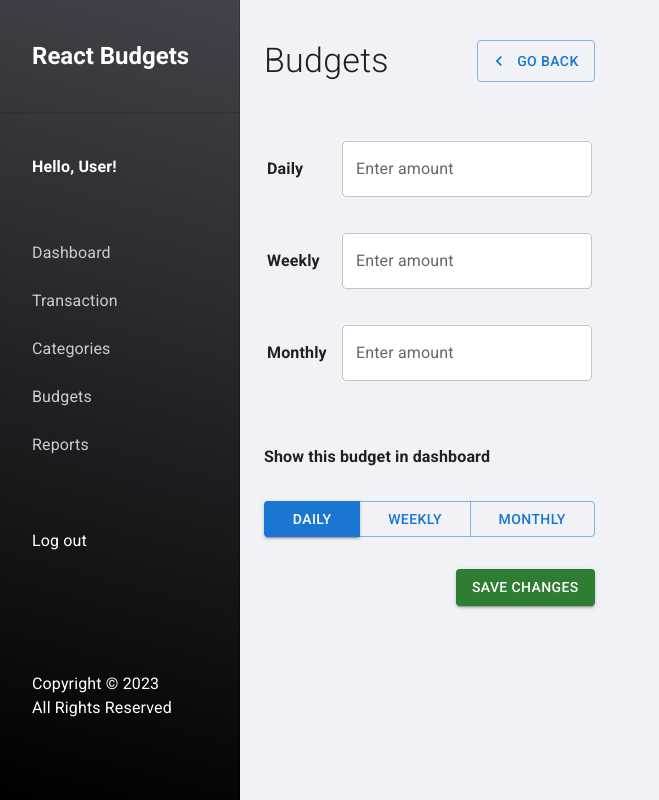
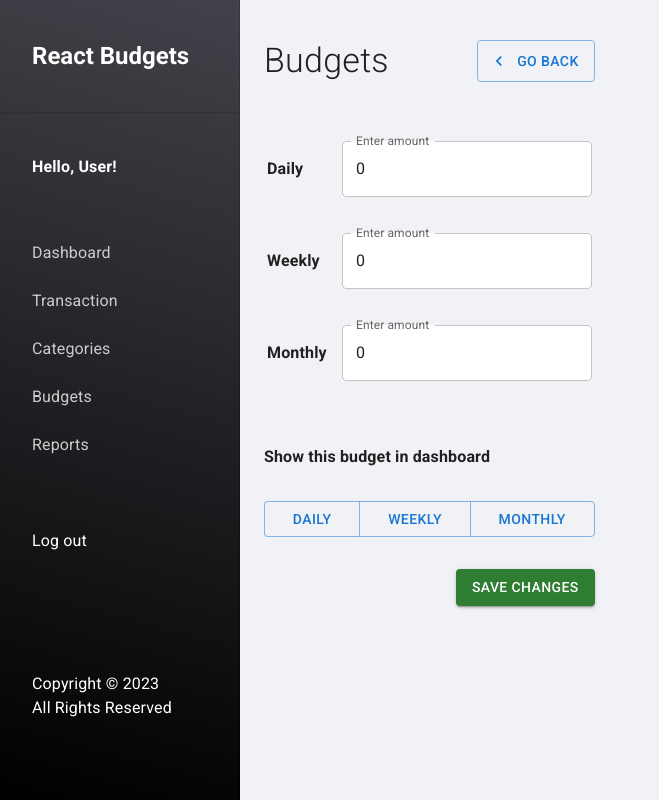
Before and after one commit to jaz016/react-budgets, a React (Create React App) app: page /budgets in a window 1280 px wide. Shown: the whole page, without its empty margins (0-659 px from the left). Built offline with nearby package versions, Linux system fonts and the light colour scheme; data requests are answered from the project's data file.

Commit message:
build: setting budgets functionality

```diff
--- a/src/components/BudgetForm/BudgetForm.js
+++ b/src/components/BudgetForm/BudgetForm.js
@@ -1,35 +1,140 @@
+import { useState, useEffect } from 'react';
 import TextField from '@mui/material/TextField';
 import Button from '@mui/material/Button';
 import ButtonGroup from '@mui/material/ButtonGroup';
 
 function BudgetForm() {
+	let [budget, setBudget] = useState({
+		daily: '',
+		weekly: '',
+		monthly: ''
+	});
+	let [showInHomepage, setShowInHomepage] = useState('');
+	let budgets = {
+		...budget,
+		showInHomepage
+	}
+
+	useEffect(() => {
+		const loadBudgets = async () => {
+			const url = `http://localhost:8080/budgets/`;
+			try {
+				const data = await fetch(url);
+				const res = await data.json();
+				if(data.status === 200) {
+					setBudget(() => {
+						return {
+							daily: res.daily,
+							weekly: res.weekly,
+							monthly: res.monthly
+						}
+					});
+					setShowInHomepage(res.showInHomepage);
+				}
+			} catch (err) {
+				throw err;
+			}
+		}
+
+		loadBudgets();
+	}, []);
+
+
+	const handleSave = async (budgets) => {
+		const url = `http://localhost:8080/budgets/`;
+		const headers = {'Content-type': 'application/json'};
+		const payload = budgets;
+		try {
+			const data = await fetch(url, {
+				method: 'PUT',
+				headers,
+				body: JSON.stringify(payload)
+			});
+			if(data.status === 200) {
+				alert(`Budgets data has been successfully set!`);
+			}
+		} catch (err) {
+			throw err;
+		}
+	}
+
 	return (
 		<>
 			<form action="">
 				<table style={{width: '100%', marginBottom: '2.8rem'}}>
+					<tbody>
 						<tr>
 							<td><label htmlFor="budget-daily"><strong>Daily</strong></label></td>
-						<td><TextField id="budget-daily" label="Enter amount" variant="outlined" margin='normal' fullWidth sx={{background:'#fff', mb:2}} /></td>
+							<td>
+								<TextField
+									id="budget-daily"
+									label="Enter amount"
+									variant="outlined"
+									margin='normal'
+									fullWidth
+									sx={{background:'#fff', mb:2}}
+									value={budget.daily}
+									onChange={(e) => setBudget({...budget, daily: e.target.value ? parseFloat(e.target.value) : '' })} />
+							</td>
 						</tr>
 						<tr>
 							<td><label htmlFor="budget-weekly"><strong>Weekly</strong></label></td>
-						<td><TextField id="budget-weekly" label="Enter amount" variant="outlined" margin='normal' fullWidth sx={{background:'#fff', mb:2}} /></td>
+							<td>
+								<TextField
+									id="budget-weekly"
+									label="Enter amount"
+									variant="outlined"
+									margin='normal'
+									fullWidth
+									sx={{background:'#fff', mb:2}}
+									value={budget.weekly}
+									onChange={(e) => setBudget({...budget, weekly: e.target.value ? parseFloat(e.target.value) : '' })} />
+							</td>
 						</tr>
 						<tr>
 							<td><label htmlFor="budget-monthly"><strong>Monthly</strong></label></td>
-						<td><TextField id="budget-monthly" label="Enter amount" variant="outlined" margin='normal' fullWidth sx={{background:'#fff', mb:2}} /></td>
+							<td>
+								<TextField
+									id="budget-monthly"
+									label="Enter amount"
+									variant="outlined"
+									margin='normal'
+									fullWidth
+									sx={{background:'#fff', mb:2}}
+									value={budget.monthly}
+									onChange={(e) => setBudget({...budget, monthly: e.target.value ? parseFloat(e.target.value) : '' })} />
+							</td>
 						</tr>
+					</tbody>
+
 				</table>
 
 				<label htmlFor="show-budget"><strong>Show this budget in dashboard</strong></label>
 
 				<ButtonGroup aria-label="primary button group" sx={{display:'flex',justifyContent: 'center', my:4}}>
-					<Button variant='contained' sx={{flexGrow :1}}>Daily</Button>
-					<Button sx={{flexGrow :1}}>Weekly</Button>
-					<Button sx={{flexGrow :1}}>Monthly</Button>
+					<Button
+						sx={{flexGrow :1}}
+						variant={showInHomepage === 'daily' ? 'contained' : 'outlined'}
+						data-show-budget='daily'
+						onClick={(e) => setShowInHomepage(e.target.dataset.showBudget)} >Daily</Button>
+					<Button
+						sx={{flexGrow :1}}
+						variant={showInHomepage === 'weekly' ? 'contained' : 'outlined'}
+						data-show-budget='weekly'
+						onClick={(e) => setShowInHomepage(e.target.dataset.showBudget)} >Weekly</Button>
+					<Button
+						sx={{flexGrow :1}}
+						variant={showInHomepage === 'monthly' ? 'contained' : 'outlined'}
+						data-show-budget='monthly'
+						onClick={(e) => setShowInHomepage(e.target.dataset.showBudget)} >Monthly</Button>
 				</ButtonGroup>
 
-				<Button variant="contained" color='success' sx={{float:'right'}}>Save changes</Button>
+				<Button
+					variant="contained"
+					color='success'
+					sx={{float:'right'}}
+					onClick={() => handleSave(budgets)}
+				>Save changes</Button>
 			</form>
 
 		</>
```
Lines whose indentation alone changed are shown as unchanged.
